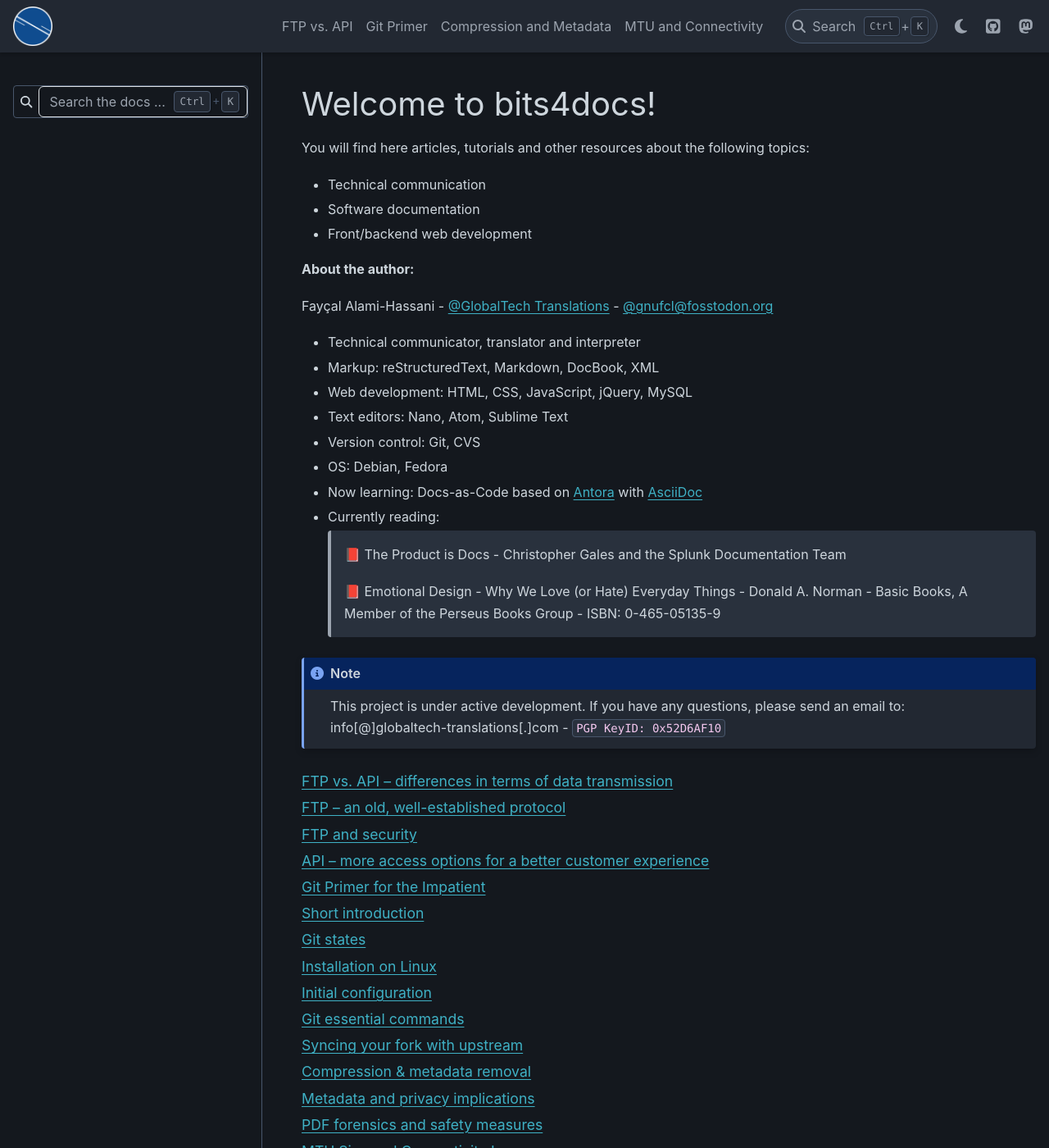
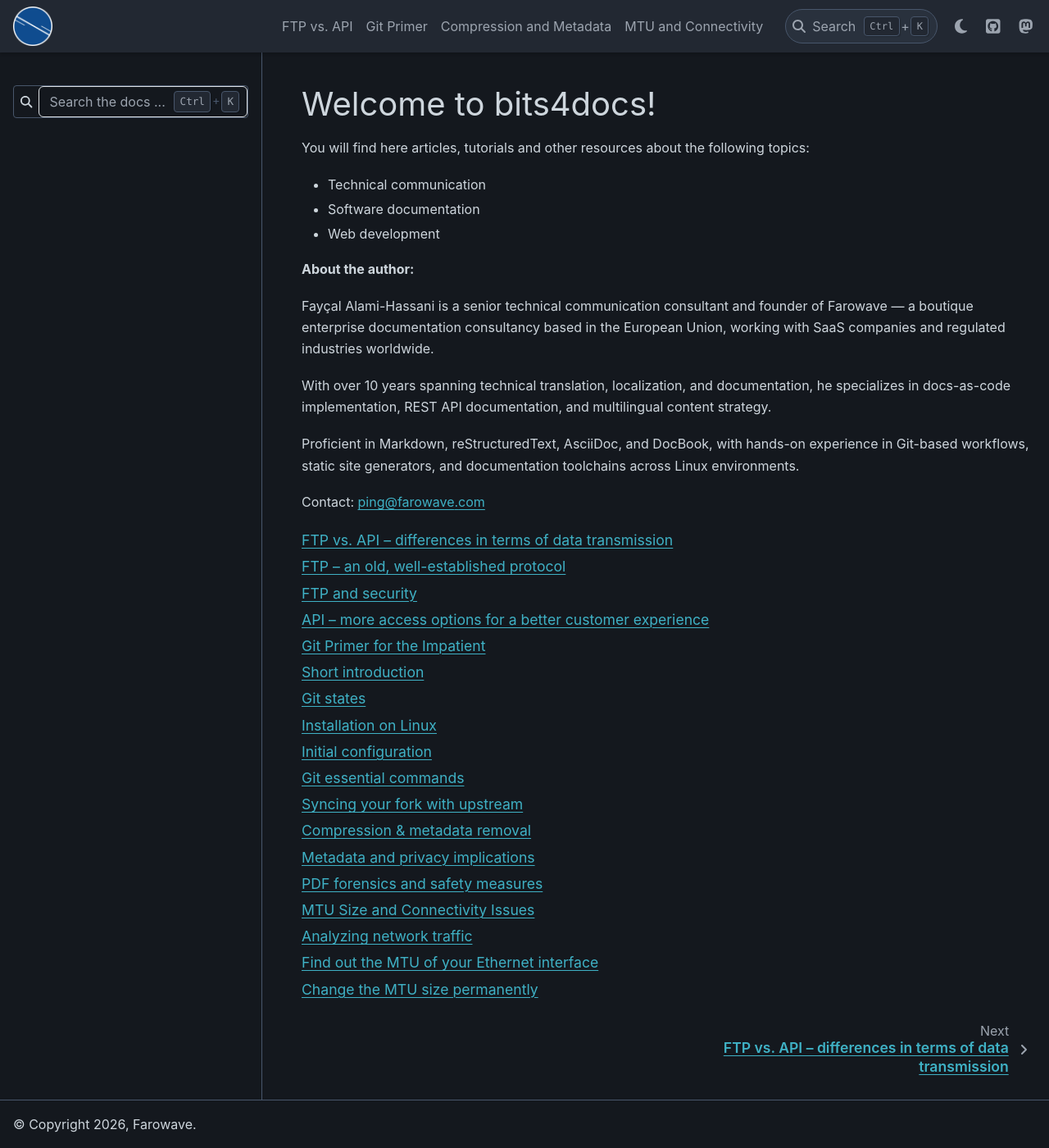
Before and after one commit to ka2in/bits4docs, a Sphinx documentation site: the page built from docs/source/index.rst, in a window 1280 px wide and 1400 px high. Shown: the whole window at 82% size. Built offline with Sphinx 7.4.7 and the PyData theme 0.15.4, drawn with Linux system fonts in a browser that asks for light colours; some of the changed text lies outside the part shown.

Commit message:
Updating content from GlobalTech to Farowave

```diff
--- a/docs/source/conf.py
+++ b/docs/source/conf.py
@@ -18,8 +18,8 @@ sys.path.insert(0, os.path.abspath('../..'))
 # -- Project information -----------------------------------------------------
 
 project = 'bits4docs'
-copyright = '2025, GlobalTech Translations'
-author = 'GlobalTech Translations'
+copyright = '2026, Farowave'
+author = 'Farowave'
 
 
 # The full version, including alpha/beta/rc tags
--- a/docs/source/ftp-vs-api.rst
+++ b/docs/source/ftp-vs-api.rst
@@ -4,7 +4,7 @@
 FTP vs. API – differences in terms of data transmission
 -------------------------------------------------------
 
-Users can choose either to send their data to an FTP server or via an API. These two connectivity options have different implications in terms of security, access possibilities, and customer experience.
+Understanding how data moves between systems is fundamental to documenting integrations and developer workflows. This article compares FTP and API-based data transmission — two approaches with distinct use cases, security implications, and relevance to modern SaaS architectures.
 
 
 .. figure:: network-ftp.png
--- a/docs/source/gitinminutes.rst
+++ b/docs/source/gitinminutes.rst
@@ -5,6 +5,8 @@
 
 Git Primer for the Impatient
 ----------------------------
+
+Version control is a core skill for technical communicators working in docs-as-code environments. This primer covers Git essentials — from initial configuration to branching and syncing — written for documentation professionals adopting Git-based workflows.
 
 .. figure:: gitflow.svg
    :alt: Rebasing in Git
--- a/docs/source/index.rst
+++ b/docs/source/index.rst
@@ -1,4 +1,4 @@
-.. globaltech-docs documentation master file, created by
+.. Farowave documentation master file, created by
    sphinx-quickstart on Mon Oct 18 19:31:10 2021.
    You can adapt this file completely to your liking, but it should at least
    contain the root `toctree` directive.
@@ -10,29 +10,17 @@ You will find here articles, tutorials and other resources about the following t
 
 - Technical communication
 - Software documentation
-- Front/backend web development
+- Web development
 
 **About the author:**
 
-Fayçal Alami-Hassani - `@GlobalTech Translations <https://globaltech-translations.com>`_ - `@gnufcl@fosstodon.org <https://fosstodon.org/@gnufcl>`_
+Fayçal Alami-Hassani is a senior technical communication consultant and founder of Farowave — a boutique enterprise documentation consultancy based in the European Union, working with SaaS companies and regulated industries worldwide.
 
-- Technical communicator, translator and interpreter
-- Markup: reStructuredText, Markdown, DocBook, XML
-- Web development: HTML, CSS, JavaScript, jQuery, MySQL
-- Text editors: Nano, Atom, Sublime Text
-- Version control: Git, CVS
-- OS: Debian, Fedora
-- Now learning: Docs-as-Code based on `Antora <https://antora.org/>`_ with `AsciiDoc <https://asciidoc-py.github.io/>`_
-- Currently reading:
+With over 10 years spanning technical translation, localization, and documentation, he specializes in docs-as-code implementation, REST API documentation, and multilingual content strategy.
 
-      |:closed_book:| The Product is Docs - Christopher Gales and the Splunk Documentation Team
+Proficient in Markdown, reStructuredText, AsciiDoc, and DocBook, with hands-on experience in Git-based workflows, static site generators, and documentation toolchains across Linux environments.
 
-      |:closed_book:| Emotional Design - Why We Love (or Hate) Everyday Things - Donald A. Norman - Basic Books, A Member of the Perseus Books Group - ISBN: 0-465-05135-9
-
-
-.. note::
-
-   This project is under active development. If you have any questions, please send an email to: info[@]globaltech-translations[.]com - ``PGP KeyID: 0x52D6AF10``
+Contact: ping@farowave.com
 
 
 .. toctree::
--- a/docs/source/metadata-compression.rst
+++ b/docs/source/metadata-compression.rst
@@ -4,6 +4,8 @@
 
 Compression & metadata removal
 ------------------------------
+
+Files carry more information than their visible content. This article examines metadata embedded in common file formats, its privacy implications, and practical approaches to stripping metadata before publishing or sharing documentation assets.
 
 .. figure:: Data-Mike-Haynes.jpeg
    :alt: Compression and metadata removal
--- a/docs/source/mtu-connectivity.rst
+++ b/docs/source/mtu-connectivity.rst
@@ -4,6 +4,8 @@
 
 MTU Size and Connectivity Issues
 --------------------------------
+
+Network configuration issues can surface unexpectedly in documentation environments — particularly when working with remote pipelines, CI/CD integrations, or distributed teams. This article covers MTU size, its impact on connectivity, and how to diagnose and resolve common related issues.
 
 .. figure:: mtu-connectivity.png
    :alt: MTU and Connectivity
```
Also changed, not shown: 8 other files.
